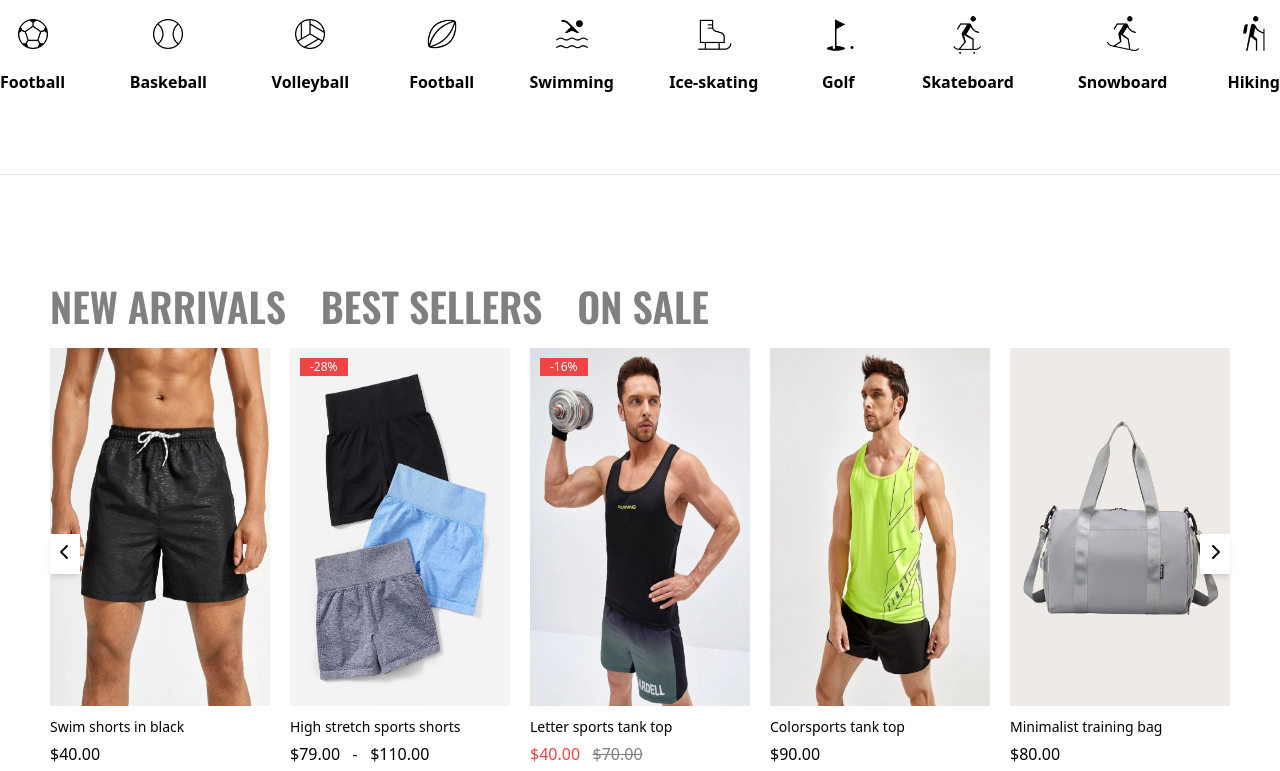
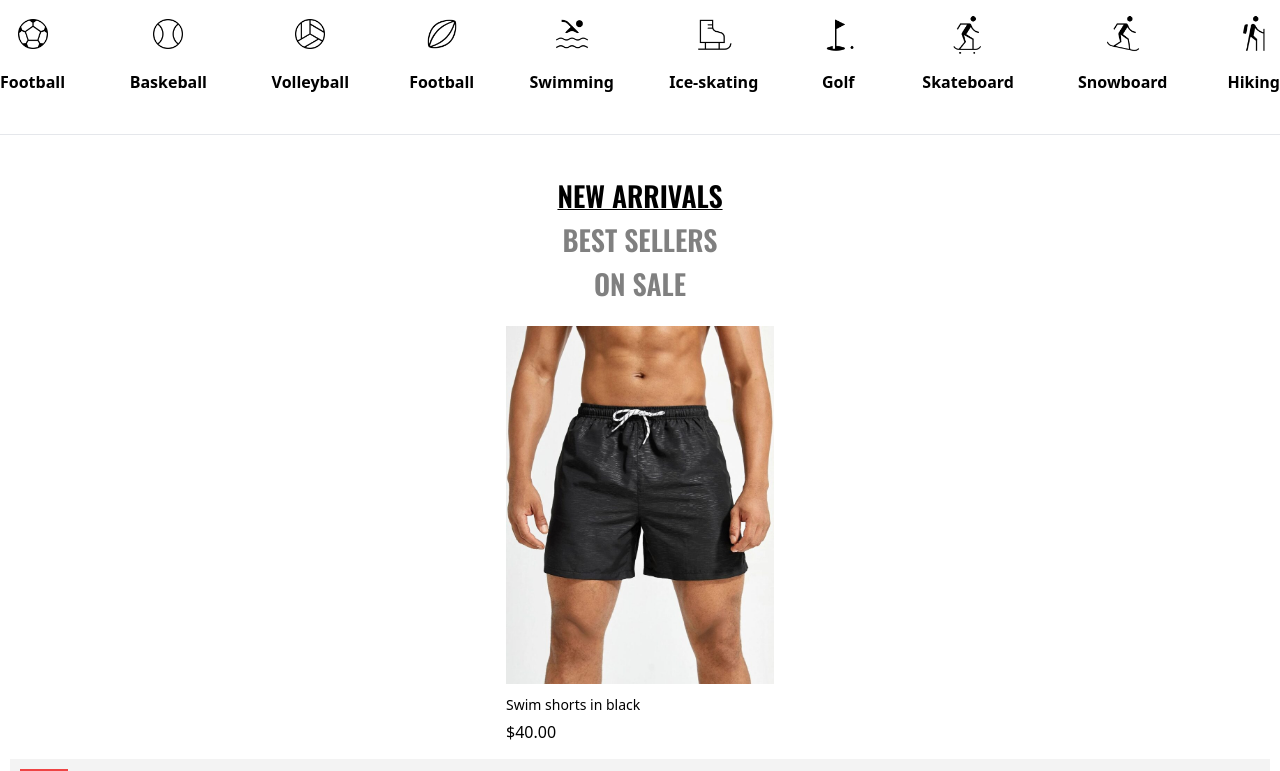
Before and after one commit to Himanshu00100/ProjectL, a React (Create React App) app: page / in a window 1280 px wide. Shown: the part 1380-2151 px from the top of the page. Built offline with nearby package versions, Linux system fonts and the light colour scheme.

Commit message:
product section updated

```diff
--- a/src/Components/Main/Main.js
+++ b/src/Components/Main/Main.js
@@ -1,4 +1,4 @@
-import React from 'react'
+import React, { useState } from 'react'
 import "./main.css"
 import { FontAwesomeIcon } from '@fortawesome/react-fontawesome'
 import hero1 from "../Assets/hero1/h1.mp4"
@@ -46,6 +46,59 @@ import saleproduct4 from "../Assets/onsale products/p4.jpg"
 import saleproduct5 from "../Assets/onsale products/p5.jpg"
 
 const Main = () => {
+
+//  active tabs and its sections from here
+
+// tabs
+  const [tab1, settab1] = useState("activetab")
+  const [tab2, settab2] = useState("")
+  const [tab3, settab3] = useState("")
+
+  // product sections
+
+  const [newarrival, setnewarrival] = useState("activesection")
+  const [bestseller, setbestseller] = useState("inactivesection")
+  const [onsale, setonsale] = useState("inactivesection")
+
+  // tab
+  const tab1active = () => {
+    settab1("activetab")
+    settab2("")
+    settab3("")
+    setnewarrival("activesection")
+    setbestseller("inactivesection")
+    setonsale("inactivesection")
+
+  }
+  // tab 2
+  const tab2active = () => {
+    settab1("")
+    settab2("activetab")
+    settab3("")
+    setnewarrival("inactivesection")
+    setbestseller("activesection")
+    setonsale("inactivesection")
+
+  }
+//  tab 3
+  const tab3active = () => {
+    settab1("")
+    settab2("")
+    settab3("activetab")
+    setnewarrival("inactivesection")
+    setbestseller("inactivesection")
+    setonsale("activesection")
+
+  }
+
+
+
+
+
+
+
+
+
 
   return (
     <>
@@ -100,7 +153,7 @@ const Main = () => {
 
         {/* shop by category section starts from here */}
 
-        <div className='w-screen 2xl:h-[151.600px]  2xl:px-[50px] 2k:px-[250px] mt-[80px] mb-[70px]   '>
+        <div className='w-screen 2xl:h-[151.600px]  2xl:px-[50px] 2k:px-[250px] mt-[80px] mb-[30px] 2xl:mb-[70px]   '>
           <h2 className='text-[20px] sm:text-[30px] font-oswald font-[600] mb-[23px] '>SHOP BY CATEGORIES</h2>
           <div className='top w-full   2xl:h-[91.600px] border-gray-200 cursor-default flex flex-col lg:flex-row justify-between items-center gap-y-[20px] lg:gap-x-[35px] xl:justify-between xl:gap-x-[60px] 2xl:gap-x-[100px] '>
             <div className='flex  w-full justify-around lg:justify-between'>
@@ -156,19 +209,19 @@ const Main = () => {
         {/* shop by category section ends here */}
 
         {/* a divider */}
-        <div className=' w-screen py-[10px] mb-[50px]  '>
+        <div className=' w-screen py-[10px] mb-[30px] 2xl:mb-[50px]  '>
           <div className='w-full h-[0.800px] bg-gray-200'></div>
         </div>
 
         {/* New arrival section starts from here  */}
-        <div className='w-full h-[534.250px] bg-white mt-[100px]  px-[50px]'>
+        <div className='w-full 2xl:h-[534.250px] bg-white 2xl:mt-[100px] px-[10px] mb-[20px] 2xl:mb-[0px]  2xl:px-[50px]'>
           <div className='w-full h-full bg-white-500 flex flex-col gap-y-[20px]'>
-            <div className='w-[658.787px] h-[44px] bg-white text-[40px] leading-[44px] font-oswald font-[600] '>
+            <div className='w-full 2xl:w-[658.787px] 2xl:h-[44px] bg-white text-[28px] 2xl:text-[40px] leading-[44px] font-oswald font-[600] '>
               {/* product section tabs */}
-              <ul className='flex gap-x-[35px] text-[#808080]'>
-                <li className='cursor-pointer'>NEW ARRIVALS</li>
-                <li className='cursor-pointer'>BEST SELLERS</li>
-                <li className='cursor-pointer'>ON SALE</li>
+              <ul className='flex gap-x-[35px] text-[#808080] flex-col 2xl:flex-row'>
+                <li className={'cursor-pointer transition-all duration-500 ' + tab1} onClick={tab1active}  >NEW ARRIVALS</li>
+                <li className={'cursor-pointer transition-all duration-500 ' + tab2} onClick={tab2active}>BEST SELLERS</li>
+                <li className={'cursor-pointer transition-all duration-500 ' + tab3} onClick={tab3active} >ON SALE</li>
               </ul>
               {/* tabs end here */}
             </div>
@@ -176,15 +229,18 @@ const Main = () => {
 
             {/* new arrival products section from here */}
 
-            <div className='flex items-center   w-full h-[411.250px] bg-white   gap-x-[20px] relative productsection'>
-              <span className='absolute left-0 bg-white arrow z-10 shadow-md cursor-pointer'>
-                <FontAwesomeIcon icon={faChevronLeft} className='bg-white px-[10px] py-[10px]' />
+            <div className={' flex flex-col gap-y-[15px] 2xl:gap-y-[0px] 2xl:flex-row  items-center z-0   w-full h-auto 2xl:h-[411.250px] bg-white   2xl:gap-x-[20px] relative productsection transition-all duration-500 '+ newarrival}>
+
+              {/* left arrow */}
+
+              <span className='absolute left-0 flex justify-center items-center bg-white arrow z-10 shadow-md cursor-pointer  inviaible shadow-red-500 opacity-0 duration-500 ease-out'>
+                <FontAwesomeIcon icon={faChevronLeft} className='bg-white px-[10px] py-[10px] hover:bg-black hover:text-white  duration-300' />
               </span>
 
               {/* product 1  */}
-              <div className='w-[20%] h-full bg-white product'>
+              <div className='w-full 2xl:w-[20%] h-full bg-white product flex flex-col items-center 2xl:block'>
                 {/* product image 1*/}
-                <div className='w-full h-[357.25px] bg-green-500 cursor-pointer relative  overflow-hidden flex justify-center '>
+                <div className='w-[268px] 2xl:w-full h-[357.25px] bg-white cursor-pointer relative  overflow-hidden flex justify-center '>
 
                   {/* stats from here */}
                   <div className='flex flex-col absolute top-[10px] gap-y-[6px] right-[-100%] stats transition-[right] duration-500 ease-out'>
@@ -198,16 +254,16 @@ const Main = () => {
                     <h2 className='py-[8px] font-semibold'>+ Add to cart</h2>
                   </div>
 
-                  <img src={product1} alt='Product 1' className='w-full' />
+                  <img src={product1} alt='Product 1' className='2xl:w-full' />
                 </div>
                 {/* product price */}
-                <div className='w-full h-[50px] mt-[10px]  flex flex-col items-start gap-y-[5px] '>
+                <div className='w-[268px] 2xl:w-full h-[50px] mt-[10px]  flex flex-col items-start gap-y-[5px] '>
                   <a href='' className='hover:text-red-500 duration-200 text-[14px] font-[500]'>Swim shorts in black</a>
                   <p>$40.00</p>
                 </div>
               </div>
               {/* product 2  */}
-              <div className='w-[20%] h-full bg-white product'>
+              <div className='w-full 2xl:w-[20%] h-full bg-white product'>
                 {/* product image 2 */}
                 <div className='w-full h-[357.25px] bg-green-500 relative cursor-pointer  overflow-hidden flex justify-center'>
                   <span className=' absolute top-[10px] left-[10px] px-[10px] text-[12px] font-[400] text-white bg-red-500'>-28%</span>
@@ -240,7 +296,7 @@ const Main = () => {
                 </div>
               </div>
               {/* product 3  */}
-              <div className='w-[20%] h-full bg-white product'>
+              <div className='w-full 2xl:w-[20%] h-full bg-white product'>
                 {/* product image 3*/}
                 <div className='w-full h-[357.25px] bg-green-500 relative cursor-pointer  overflow-hidden flex justify-center'>
                   <span className=' absolute top-[10px] left-[10px] px-[10px] text-[12px] font-[400] text-white bg-red-500'>-16%</span>
@@ -274,7 +330,7 @@ const Main = () => {
                 </div>
               </div>
               {/* product 4  */}
-              <div className='w-[20%] h-full bg-white product'>
+              <div className='w-full 2xl:w-[20%] h-full bg-white product'>
                 {/* product image 4*/}
                 <div className='w-full h-[357.25px] bg-green-500 cursor-pointer relative  overflow-hidden flex justify-center'>
                   <div className='flex flex-col absolute top-[10px] gap-y-[6px] right-[-100%] stats transition-[right] duration-500 ease-out'>
@@ -297,7 +353,7 @@ const Main = () => {
                 </div>
               </div>
               {/* product 5  */}
-              <div className='w-[20%] h-full bg-white product'>
+              <div className='w-full 2xl:w-[20%] h-full bg-white product'>
                 {/* product image 5*/}
                 <div className='w-full h-[357.25px] bg-green-500 cursor-pointer relative  overflow-hidden flex justify-center'>
                   <div className='flex flex-col absolute top-[10px] gap-y-[6px] right-[-100%] stats transition-[right] duration-500 ease-out'>
@@ -320,18 +376,26 @@ const Main = () => {
                 </div>
               </div>
 
-              <span className='absolute right-0 bg-white arrow z-10 shadow-md cursor-pointer'>
-                <FontAwesomeIcon icon={faChevronRight} className='bg-white px-[10px] py-[10px]' />
+              {/* right arrow */}
+
+              <span className='absolute right-0 flex justify-center items-center bg-white arrow z-10 shadow-md cursor-pointer shadow-red-500 hover:shadow-red-500 inviaible opacity-0 transition-all duration-500 ease-out'>
+                <FontAwesomeIcon icon={faChevronRight} className='bg-white px-[10px] py-[10px] hover:bg-black hover:text-white  duration-300' />
               </span>
             </div>
             {/* new arrival products section ends here */}
 
             {/* best seller's product section starts from here */}
 
-            <div className='hidden w-full h-[411.250px] bg-white  gap-x-[20px]'>
+            <div className={'flex flex-col gap-y-[15px] 2xl:gap-y-[0px] 2xl:flex-row w-full h-auto 2xl:h-[411.250px] z-0 bg-white  gap-x-[20px] relative productsection transition-all duration-500 ' + bestseller}>
+
+              {/* left arrow */}
+
+              <span className='absolute left-0 flex justify-center items-center bg-white arrow z-10 shadow-md cursor-pointer  inviaible shadow-red-500 opacity-0 duration-500 ease-out'>
+                <FontAwesomeIcon icon={faChevronLeft} className='bg-white px-[10px] py-[10px] hover:bg-black hover:text-white  duration-300' />
+              </span>
 
               {/* product 1  */}
-              <div className='w-[20%] h-full bg-white product'>
+              <div className='w-full 2xl:w-[20%] h-full bg-white product'>
                 {/* product image 1*/}
                 <div className='w-full h-[357.25px] bg-green-500 cursor-pointer relative  overflow-hidden flex justify-center '>
 
@@ -356,7 +420,7 @@ const Main = () => {
                 </div>
               </div>
               {/* product 2  */}
-              <div className='w-[20%] h-full bg-white product'>
+              <div className='w-full 2xl:w-[20%] h-full bg-white product'>
                 {/* product image 2 */}
                 <div className='w-full h-[357.25px] bg-green-500 relative cursor-pointer  overflow-hidden flex justify-center'>
 
@@ -380,7 +444,7 @@ const Main = () => {
                 </div>
               </div>
               {/* product 3  */}
-              <div className='w-[20%] h-full bg-white product'>
+              <div className='w-full 2xl:w-[20%] h-full bg-white product'>
                 {/* product image 3*/}
                 <div className='w-full h-[357.25px] bg-green-500 relative cursor-pointer  overflow-hidden flex justify-center'>
 
@@ -414,7 +478,7 @@ const Main = () => {
                 </div>
               </div>
               {/* product 4  */}
-              <div className='w-[20%] h-full bg-white product'>
+              <div className='w-full 2xl:w-[20%] h-full bg-white product'>
                 {/* product image 4*/}
                 <div className='w-full h-[357.25px] bg-green-500 cursor-pointer relative  overflow-hidden flex justify-center'>
                   <div className='flex flex-col absolute top-[10px] gap-y-[6px] right-[-100%] stats transition-[right] duration-500 ease-out'>
@@ -437,7 +501,7 @@ const Main = () => {
                 </div>
               </div>
               {/* product 5  */}
-              <div className='w-[20%] h-full bg-white product'>
+              <div className='w-full 2xl:w-[20%] h-full bg-white product'>
                 {/* product image 5*/}
                 <div className='w-full h-[357.25px] bg-green-500 cursor-pointer relative  overflow-hidden flex justify-center'>
                   <div className='flex flex-col absolute top-[10px] gap-y-[6px] right-[-100%] stats transition-[right] duration-500 ease-out'>
@@ -472,6 +536,13 @@ const Main = () => {
               </div>
 
 
+              {/* right arrow */}
+
+              <span className='absolute right-0 flex justify-center items-center bg-white arrow z-10 shadow-md cursor-pointer shadow-red-500 hover:shadow-red-500 inviaible opacity-0 transition-all duration-500 ease-out'>
+                <FontAwesomeIcon icon={faChevronRight} className='bg-white px-[10px] py-[10px] hover:bg-black hover:text-white  duration-300' />
+              </span>
+
+
 
             </div>
 
@@ -479,10 +550,16 @@ const Main = () => {
 
             {/* on sale product section starts from here */}
 
-            <div className='hidden w-full h-[411.250px] bg-white  gap-x-[20px]'>
+            <div className={' flex flex-col gap-y-[15px] 2xl:gap-y-[0px] 2xl:flex-row w-full h-auto 2xl:h-[411.250px] z-0 bg-white  gap-x-[20px] relative productsection transition-all duration-500 ' + onsale}>
+
+              {/* left arrow */}
+
+              <span className='absolute left-0 flex justify-center items-center bg-white arrow z-10 shadow-md cursor-pointer  inviaible shadow-red-500 opacity-0 duration-500 ease-out'>
+                <FontAwesomeIcon icon={faChevronLeft} className='bg-white px-[10px] py-[10px] hover:bg-black hover:text-white  duration-300' />
+              </span>
 
               {/* product 1  */}
-              <div className='w-[20%] h-full bg-white product'>
+              <div className='w-full 2xl:w-[20%] h-full bg-white product'>
                 {/* product image 1*/}
                 <div className='w-full h-[357.25px] bg-green-500 cursor-pointer relative  overflow-hidden flex justify-center '>
 
@@ -518,7 +595,7 @@ const Main = () => {
                 </div>
               </div>
               {/* product 2  */}
-              <div className='w-[20%] h-full bg-white product'>
+              <div className='w-full 2xl:w-[20%] h-full bg-white product'>
                 {/* product image 2 */}
                 <div className='w-full h-[357.25px] bg-green-500 relative cursor-pointer  overflow-hidden flex justify-center'>
 
@@ -552,7 +629,7 @@ const Main = () => {
                 </div>
               </div>
               {/* product 3  */}
-              <div className='w-[20%] h-full bg-white product'>
+              <div className='w-full 2xl:w-[20%] h-full bg-white product'>
                 {/* product image 3*/}
                 <div className='w-full h-[357.25px] bg-green-500 relative cursor-pointer  overflow-hidden flex justify-center'>
 
@@ -587,7 +664,7 @@ const Main = () => {
                 </div>
               </div>
               {/* product 4  */}
-              <div className='w-[20%] h-full bg-white product'>
+              <div className='w-full 2xl:w-[20%] h-full bg-white product'>
                 {/* product image 4*/}
                 <div className='w-full h-[357.25px] bg-green-500 cursor-pointer relative  overflow-hidden flex justify-center'>
                   <div className='flex flex-col absolute top-[10px] gap-y-[6px] right-[-100%] stats transition-[right] duration-500 ease-out'>
@@ -612,7 +689,7 @@ const Main = () => {
                 </div>
               </div>
               {/* product 5  */}
-              <div className='w-[20%] h-full bg-white product'>
+              <div className='w-full 2xl:w-[20%] h-full bg-white product'>
                 {/* product image 5*/}
                 <div className='w-full h-[357.25px] bg-green-500 cursor-pointer relative  overflow-hidden flex justify-center'>
                   <div className='flex flex-col absolute top-[10px] gap-y-[6px] right-[-100%] stats transition-[right] duration-500 ease-out'>
@@ -646,6 +723,12 @@ const Main = () => {
                 </div>
               </div>
 
+              {/* right arrow */}
+
+              <span className='absolute right-0 flex justify-center items-center bg-white arrow z-10 shadow-md cursor-pointer shadow-red-500 hover:shadow-red-500 inviaible opacity-0 transition-all duration-500 ease-out'>
+                <FontAwesomeIcon icon={faChevronRight} className='bg-white px-[10px] py-[10px] hover:bg-black hover:text-white  duration-300' />
+              </span>
+
 
 
             </div>
--- a/src/Components/Main/main.css
+++ b/src/Components/Main/main.css
@@ -24,3 +24,33 @@
 .product:hover .quickbar{
     bottom:10px;
 }
+
+.productsection:hover .arrow{
+    visibility:visible;
+    opacity:1;
+}
+
+/* product tab starts from here */
+.activetab{
+    color:black;
+    text-decoration: underline;
+    text-decoration-thickness:1px ;
+}
+
+.inactivetab{
+    color:#808080;
+    text-decoration: none;
+}
+
+.activesection{
+    display:flex;
+    visibility:visible;
+    opacity:1;
+    /* transition:all 500ms; */
+}
+.inactivesection{
+    display:none;
+    visibility:hidden;
+    opacity:0;
+    /* transition:all 500ms; */
+}
```
Also changed, not shown: src/Components/Assets/hero 2/hero2.jpg (added).
